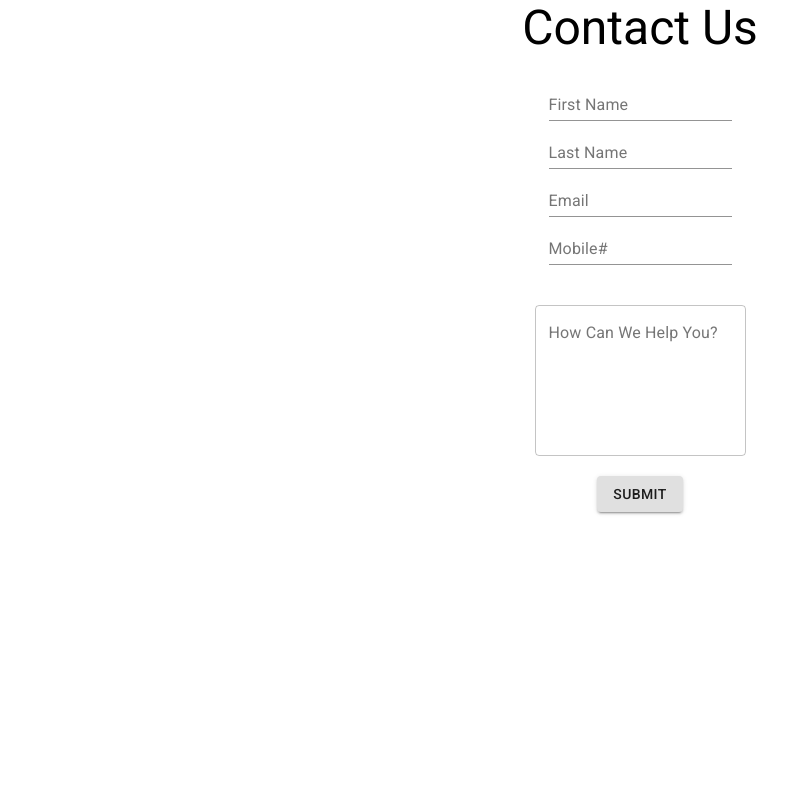
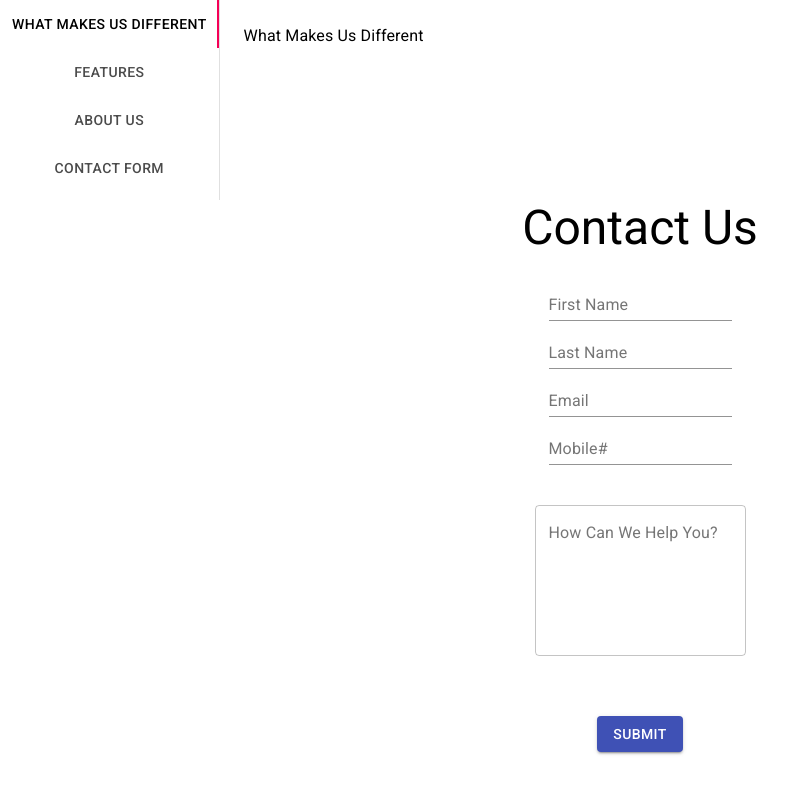
Before and after one commit to JustDame/Assignment6_Positive_Projection, a React (Create React App) app: page / in a window 1280 px wide. Shown: the top 794 px of the page, without its empty margins (0-807 px from the left). Built offline with nearby package versions, Linux system fonts and the light colour scheme.

Commit message:
Editted Form

```diff
--- a/src/App.js
+++ b/src/App.js
@@ -1,12 +1,18 @@
 import logo from './logo.svg';
 import './App.css';
 import ContactForm from './components/contactForm'
+import VerticalTabs from './components/side bar/VerticalTabs';
+
 
 function App() {
   return (
     <div className="App">
 
-    <ContactForm></ContactForm>
+    <VerticalTabs></VerticalTabs>
+      <ContactForm></ContactForm>
+
+
+
       {/* <header className="App-header">
         <img src={logo} className="App-logo" alt="logo" />
         <p>
--- a/src/components/contactForm.js
+++ b/src/components/contactForm.js
@@ -6,6 +6,7 @@ import FormControl from '@material-ui/core/FormControl';
 import Input from '@material-ui/core/Input';
 import InputLabel from '@material-ui/core/InputLabel';
 import Grid from '@material-ui/core/Grid';
+
 
 
 class ContactForm extends React.Component {
@@ -20,22 +21,26 @@ class ContactForm extends React.Component {
         handleChange = e =>{
             this.setState(
             {[e.target.name]:e.target.value});
-            console.log("hello")
         };
 
+        submitForm () {
+        alert("Your submission was successful")
 
-        submitForm =(e) => {
-            e.preventDefault();
-            console.log(this.state)
+        this.setState = {
+            firstName: "",
+            lastName: "",
+            email: "",
+            phone: "",
+            inquiry: ""
+        };
 
         };
 
     render() {
         return (
 
-            <div>
-            <Grid container>
-
+        <div>
+         <Grid container>
             <br/>
 
             <Grid item xs={12} >
@@ -46,18 +51,17 @@ class ContactForm extends React.Component {
             <form >
 
 
-                 <TextField
+                <TextField
                     name="firstName"
-                    onChange = {e =>this.state.FirstName}
+                    onChange = {e =>this.state.firstName}
                     type ="text"
                     value ={this.state.FirstName}
+                    id="standard-helperText"
                     label="First Name"
 
                     />
 
                     <br/>
-
-
 
                     <TextField
                     name="lastName"
@@ -106,12 +110,17 @@ class ContactForm extends React.Component {
 
             <br /> <br />
 
-            <Button onClick={(e)=>this.submitForm(e)} variant="contained">SUBMIT</Button>
+            {/* <button variant="contained" >reset</button> */}
+            <br /> <br />
+
+            <Button variant="contained" onClick = {e =>this.submitForm()} color="primary">SUBMIT</Button>
+
             </form>
+
             </Grid>
-            </Grid>
+        </Grid>
 
-            </div>
+        </div>
 
 
         );
--- /dev/null
+++ b/src/components/side bar/TabPanel.js
@@ -0,0 +1,30 @@
+import React from 'react';
+import PropTypes from 'prop-types';
+import Typography from '@material-ui/core/Typography';
+import Box from '@material-ui/core/Box';
+
+export default function TabPanel(props) {
+  const { children, value, index, ...other } = props;
+
+  return (
+    <div
+      role="tabpanel"
+      hidden={value !== index}
+      id={`vertical-tabpanel-${index}`}
+      aria-labelledby={`vertical-tab-${index}`}
+      {...other}
+    >
+      {value === index && (
+        <Box p={3}>
+          <Typography>{children}</Typography>
+        </Box>
+      )}
+    </div>
+  );
+}
+
+TabPanel.propTypes = {
+    children: PropTypes.node,
+    index: PropTypes.any.isRequired,
+    value: PropTypes.any.isRequired,
+  };
--- /dev/null
+++ b/src/components/side bar/VerticalTabs.js
@@ -0,0 +1,64 @@
+import React from 'react';
+import Tabs from '@material-ui/core/Tabs';
+import Tab from '@material-ui/core/Tab';
+import TabPanel from './TabPanel'
+import a11yProps from './allyProps'
+import { makeStyles } from '@material-ui/core/styles';
+
+
+
+
+
+const useStyles = makeStyles((theme) => ({
+    root: {
+      flexGrow: 1,
+      backgroundColor: theme.palette.background.paper,
+      display: 'flex',
+      height: 200,
+    },
+    tabs: {
+      borderRight: `1px solid ${theme.palette.divider}`,
+    },
+  }));
+
+export default function VerticalTabs() {
+  const classes = useStyles();
+  const [value, setValue] = React.useState(0);
+
+  const handleChange = (event, newValue) => {
+    setValue(newValue);
+  };
+
+  return (
+    <div className={classes.root}>
+      <Tabs
+        orientation="vertical"
+        variant="scrollable"
+        value={value}
+        onChange={handleChange}
+        aria-label="Vertical tabs example"
+        className={classes.tabs}
+      >
+        <Tab label="What Makes Us Different" {...a11yProps(0)} />
+        <Tab label="Features" {...a11yProps(1)} />
+        <Tab label="About US" {...a11yProps(2)} />
+        <Tab label="Contact Form" {...a11yProps(3)} />
+
+
+      </Tabs>
+      <TabPanel value={value} index={0}>
+      What Makes Us Different
+      </TabPanel>
+      <TabPanel value={value} index={1}>
+       Features
+      </TabPanel>
+      <TabPanel value={value} index={2}>
+        About Us
+      </TabPanel>
+      <TabPanel value={value} index={3}>
+        Contact Form
+      </TabPanel>
+
+    </div>
+  );
+}
--- /dev/null
+++ b/src/components/side bar/allyProps.js
@@ -0,0 +1,21 @@
+import { makeStyles } from '@material-ui/core/styles';
+
+
+export default function a11yProps(index) {
+    return {
+      id: `vertical-tab-${index}`,
+      'aria-controls': `vertical-tabpanel-${index}`,
+    };
+  }
+
+  const useStyles = makeStyles((theme) => ({
+    root: {
+      flexGrow: 1,
+      backgroundColor: theme.palette.background.paper,
+      display: 'flex',
+      height: 224,
+    },
+    tabs: {
+      borderRight: `1px solid ${theme.palette.divider}`,
+    },
+  }));
```
Also changed, not shown: 1 other file (tests, documents, lock files or other folders).
